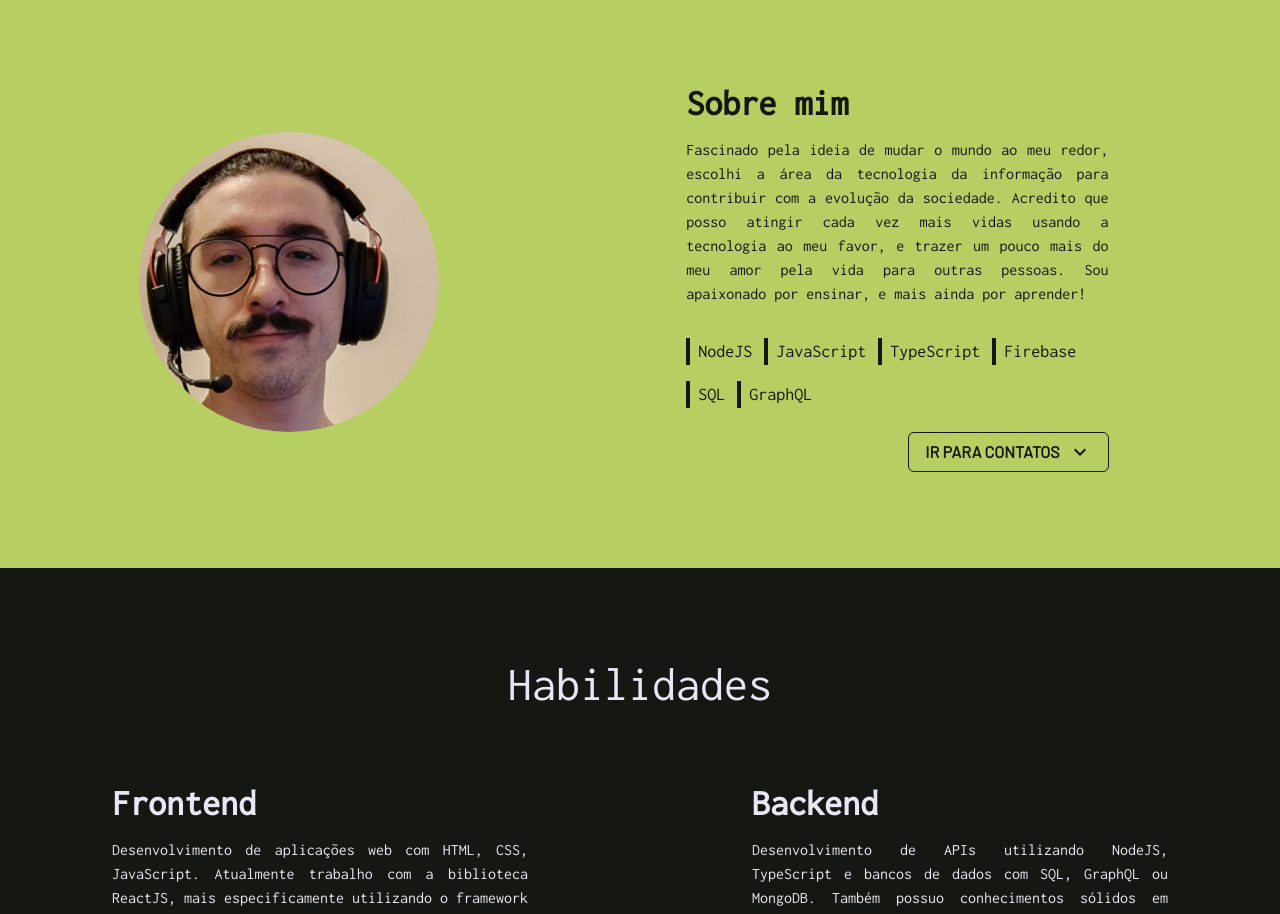
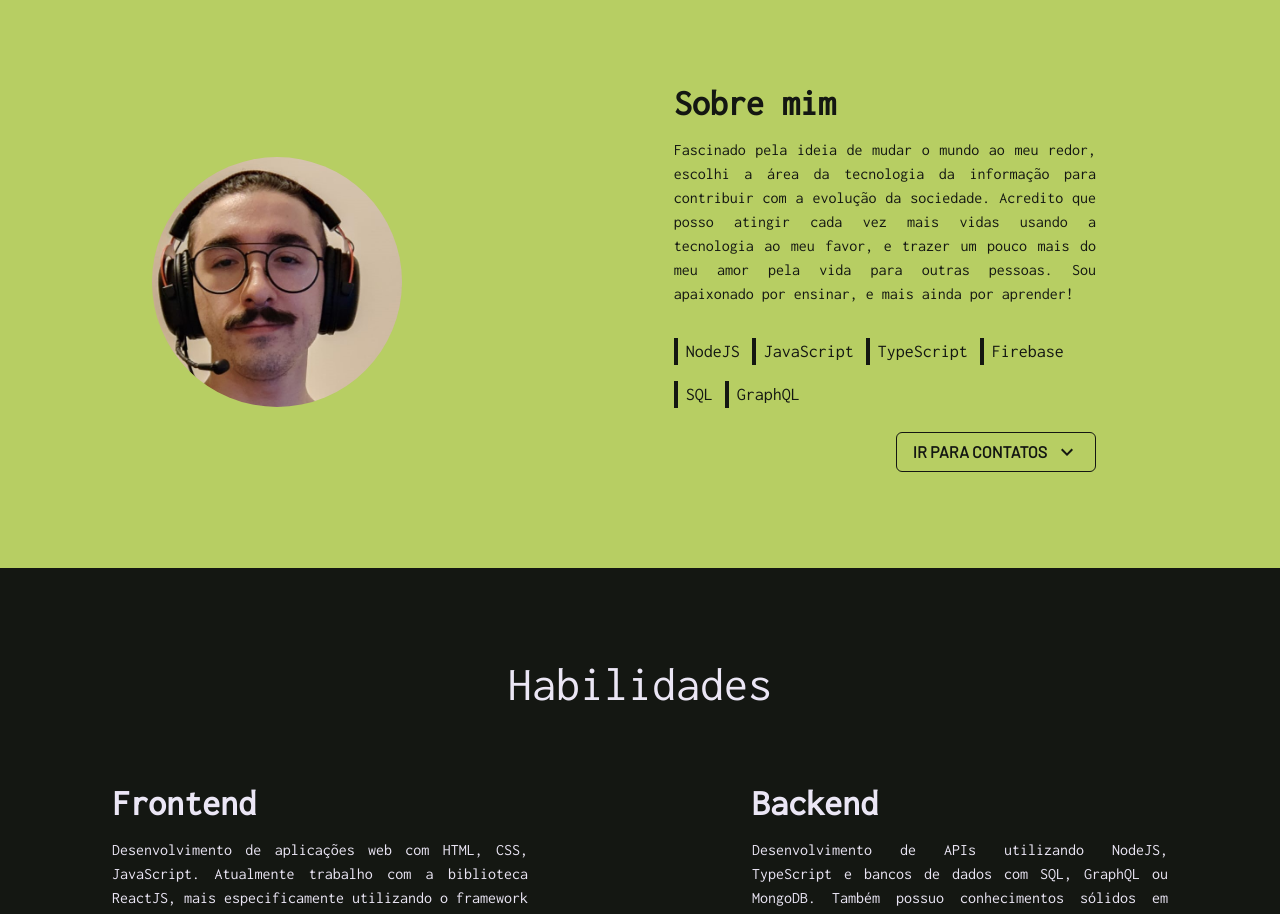
Before and after one commit to cptvictor95/portfolio, a Next.js app: page / in a window 1280 px wide. Shown: the part 900-1814 px from the top of the page. Built offline with nearby package versions, Linux system fonts and the light colour scheme; a web font is replaced by a local one.

Commit message:
refac: change subhero avatar properties and component

```diff
--- a/locale/subhero.ts
+++ b/locale/subhero.ts
@@ -3,14 +3,14 @@ export const subhero = {
     heading: 'Sobre mim',
     content:
       'Fascinado pela ideia de mudar o mundo ao meu redor, escolhi a área da tecnologia da informação para contribuir com a evolução da sociedade. Acredito que posso atingir cada vez mais vidas usando a tecnologia ao meu favor, e trazer um pouco mais do meu amor pela vida para outras pessoas. Sou apaixonado por ensinar, e mais ainda por aprender!',
-    avatarAlt: 'Foto de Victor Torres.',
+    avatarAlt: 'Avatar de Victor Torres.',
     buttonText: 'Ir para Contatos',
   },
   enUS: {
     heading: 'About me',
     content:
       "Fascinated by the idea of changing the world around me, I've chosen information technology to contribute to society's evolution. I believe I can reach more and more lives using technology in my favor, and bring a bit more of my love about life to other people. I'm passionate about teaching, and even more about learning!",
-    avatarAlt: "Victor Torres' Photo.",
+    avatarAlt: "Victor Torres' Avatar.",
     buttonText: 'Go to contact',
   },
 };
--- a/sections/Hero.tsx
+++ b/sections/Hero.tsx
@@ -4,11 +4,14 @@ import React from 'react';
 import VerticalBar from '../components/VerticalBar';
 import { Box } from '@chakra-ui/react';
 import Image from 'next/image';
+import { useRouter } from 'next/router';
+import { subhero } from '../locale/subhero';
 
 const Hero: React.FC<{
   title: string;
   subtitle: string;
 }> = ({ title, subtitle }) => {
+  const { locale } = useRouter();
   return (
     <Flex
       as="section"
@@ -80,8 +83,12 @@ const Hero: React.FC<{
             src="/avatarvictor.svg"
             width={250}
             height={250}
-            alt="Ilustração colorida de um computador e um celular."
             style={{ borderRadius: '50%' }}
+            alt={
+              locale === 'pt_BR'
+                ? subhero.ptBR.avatarAlt
+                : subhero.enUS.avatarAlt
+            }
           />
         </Box>
       </Stack>
--- a/sections/SubHero.tsx
+++ b/sections/SubHero.tsx
@@ -1,8 +1,8 @@
 import { ChevronDownIcon } from '@chakra-ui/icons';
-import { Image } from '@chakra-ui/image';
 import { Flex, Text, Link } from '@chakra-ui/layout';
 import { Button, Stack } from '@chakra-ui/react';
 import { motion } from 'framer-motion';
+import Image from 'next/image';
 import { useRouter } from 'next/router';
 import React from 'react';
 import TechTag from '../components/TechTag';
@@ -30,9 +30,10 @@ const SubHero: React.FC = () => {
         py={4}
       >
         <Image
-          src="avatar.jpeg"
-          maxW={{ base: '250px', md: '300px' }}
-          borderRadius="full"
+          src="/avatar.jpeg"
+          width={250}
+          height={250}
+          style={{ borderRadius: '50%' }}
           alt={
             locale === 'pt_BR' ? subhero.ptBR.avatarAlt : subhero.enUS.avatarAlt
           }
```
